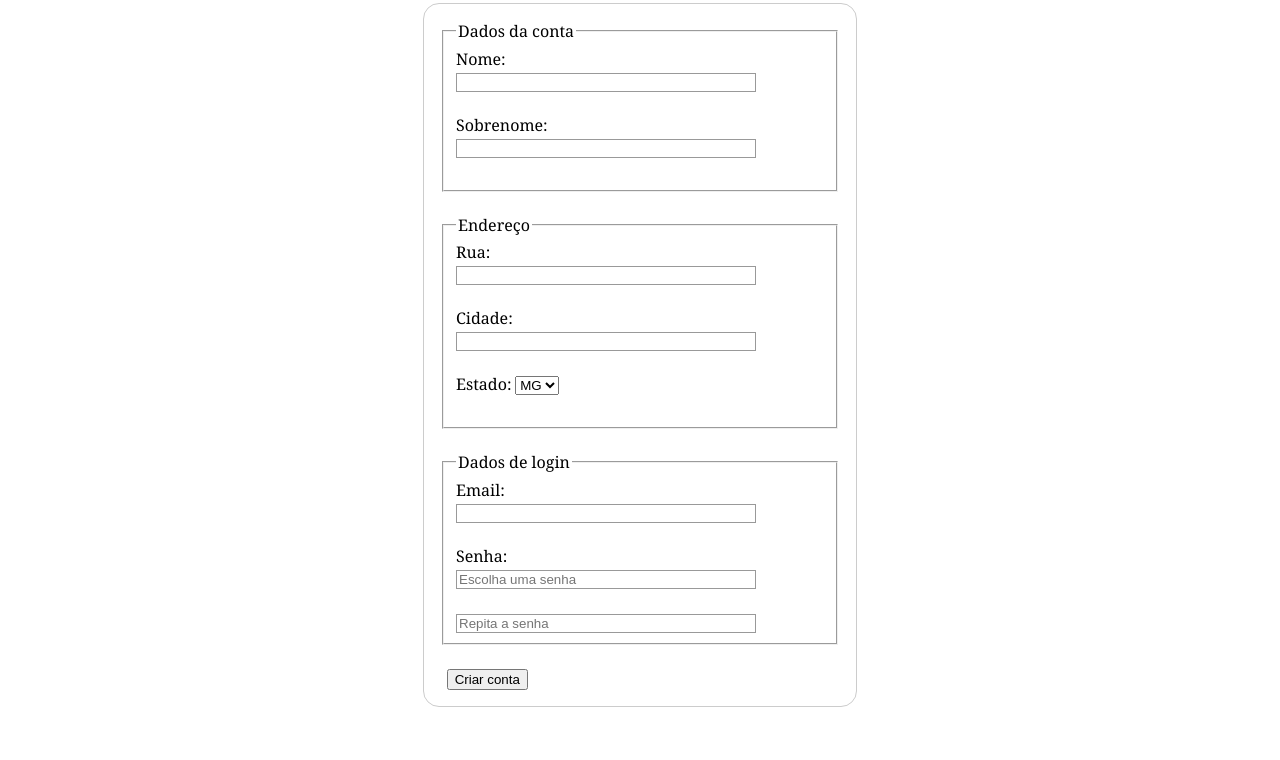
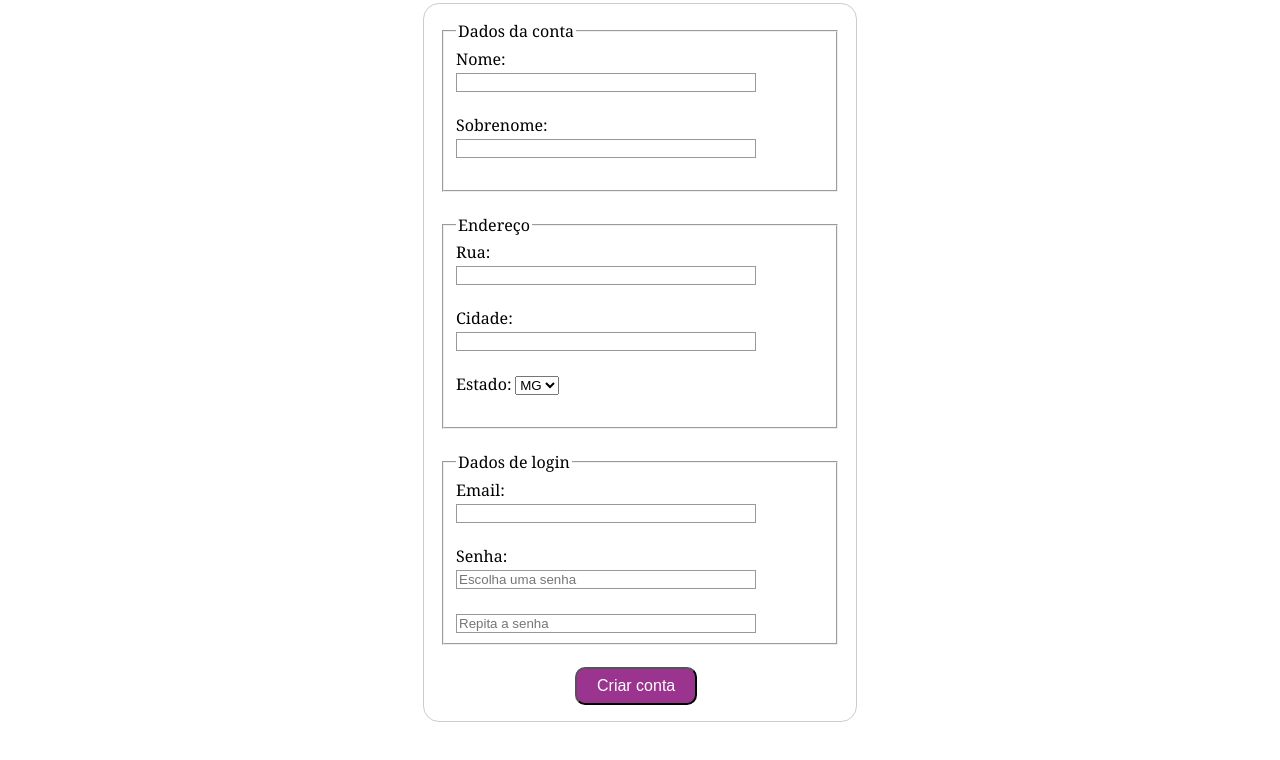
Before and after one commit to graziellyoliveira/graziellyoliveira.github.io, a plain HTML site: page index.html in a window 1280 px wide. Shown: the part 194-954 px from the top of the page. Drawn offline with Linux system fonts and the light colour scheme.

Commit message:
fix button

```diff
--- a/page.css
+++ b/page.css
@@ -58,20 +58,17 @@ input:focus, textarea:focus {
     /* Dar um pouco de destaque nos elementos ativos */
     border-color: #0d0628;
 }
-.button {
+button {
     padding-left: 100px;
     background-color: #9a348e;
-    border: none;
+    border-radius: 10px;
     color: white;
-    padding: 15px 32px;
+    padding: 8px 20px;
     text-align: center;
     text-decoration: none;
     display: inline-block;
     font-size: 16px;
     position: relative;
-    left: 40px;
+    left: 135px;
     cursor: pointer;
   }
-  button {
-    margin-left: .5em;
-}
```
Also changed, not shown: index.html (+1 -1 lines).
